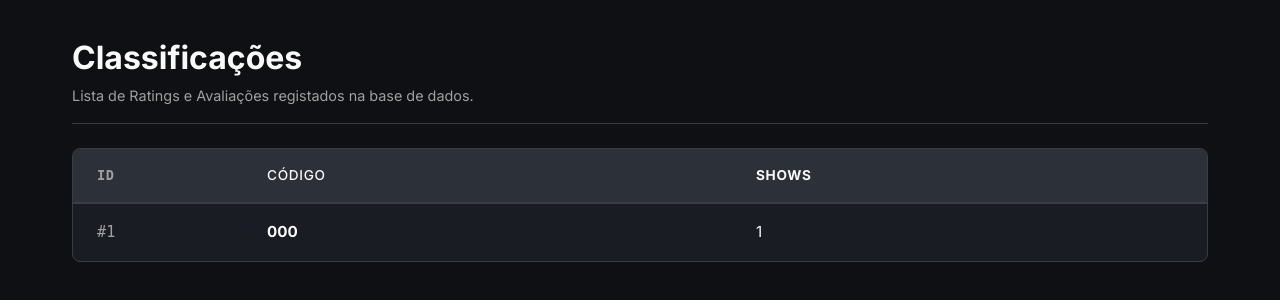
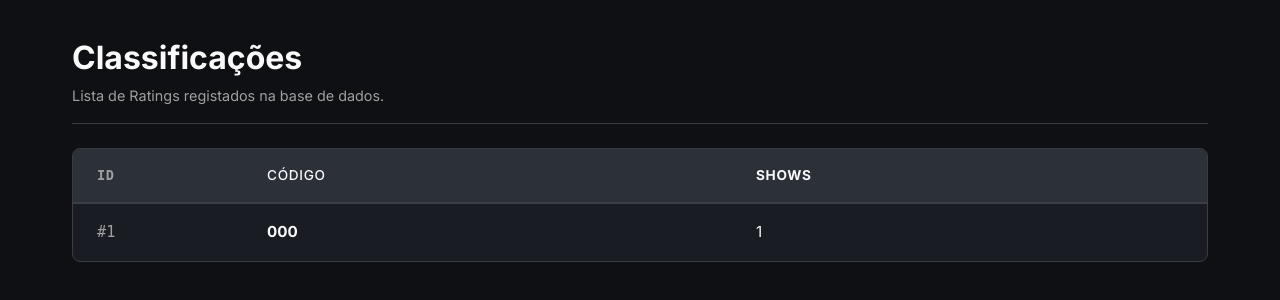
Before and after one commit to xaviert15/DisneyPlusDB, a Flask app: template app/templates/show_rating.html in a window 1280 px wide. Shown: the part 71-371 px from the top of the page. Run offline with Flask 3, Linux system fonts and the light colour scheme; the template is opened without the code that fills it: most values are stand-ins (such as "Sample title", 1, 10 or a date in 2020).

Commit message:
relatorio adicionado com alguma info

```diff
--- a/app/templates/show_rating.html
+++ b/app/templates/show_rating.html
@@ -3,7 +3,7 @@
 {% block content %}
 <div class="zone-header">
   <h1>Classificações</h1>
-  <p>Lista de Ratings e Avaliações registados na base de dados.</p>
+  <p>Lista de Ratings registados na base de dados.</p>
 </div>
 
 <div class="table-container">
```
Also changed, not shown: 1 other file.
